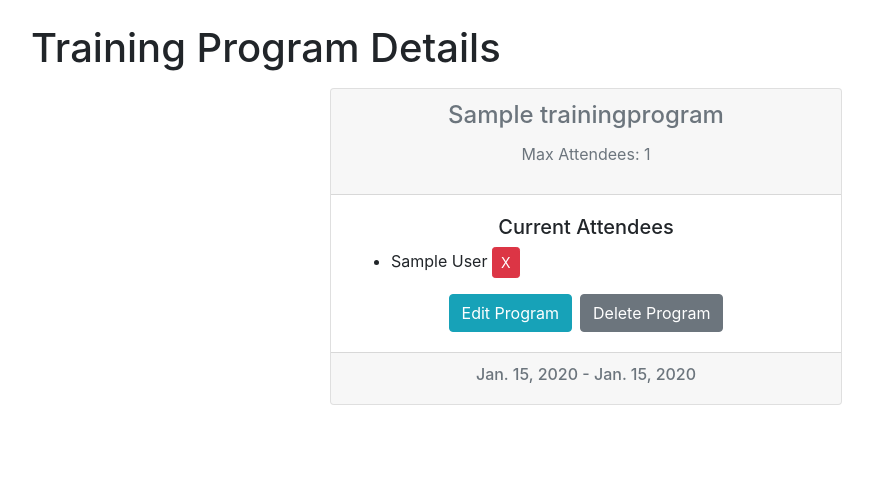
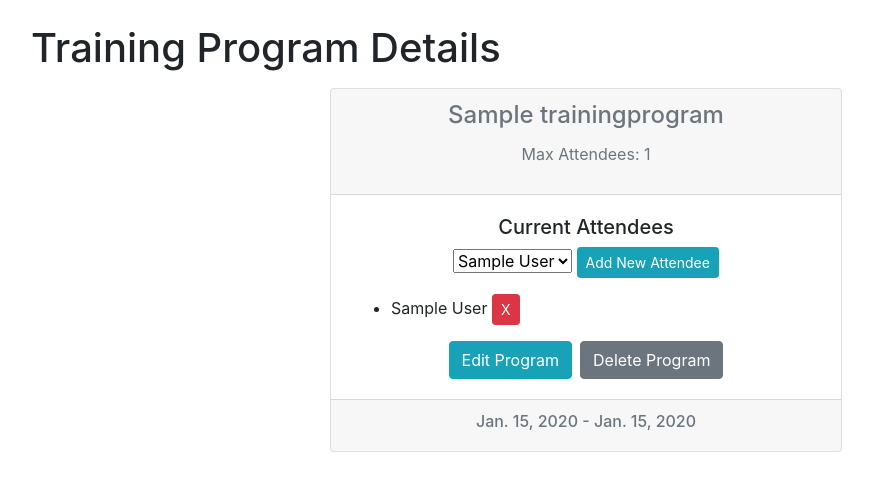
Before and after one commit to blathering-barnacles/Bangazon, a Django app: page /workforce/programs/1/ in a window 1280 px wide. Shown: the part 56-547 px from the top of the page, without its empty margins (54-927 px from the left). Run offline with Django 3.2, Linux system fonts and the light colour scheme; tables that the repository leaves empty hold one stand-in row (values such as "Sample post"); some libraries are stand-ins or nearby versions.

Commit message:
Refactor add attendees to training program to use raw SQL

```diff
--- a/workforce/templates/workforce/programDetail.html
+++ b/workforce/templates/workforce/programDetail.html
@@ -10,15 +10,15 @@
                 </div>
         <div class="card-body text-left">
                 <h5 class="text-center">Current Attendees</h5>
-                <!-- <form action="{% url 'workforce:addAttendee' program.id %}" method="post" class="text-center mb-3">
+                <form action="{% url 'workforce:addAttendee' program.id %}" method="post" class="text-center mb-3">
                         {% csrf_token %}
-                        <select name="nonAttendee" id="employees" >
-                            {% for nonAttendee in nonAttendees %}
-                            <option name="nonAttendee1" value="{{ nonAttendee.employee_id }}" class="d-inline">{{ nonAttendee.employee.firstName }} {{ nonAttendee.employee.lastName }}</option>
+                        <select name="attendee" id="employees" >
+                            {% for employee in employees %}
+                            <option name="attendee" value="{{ employee.id}}" class="d-inline">{{ employee.firstName }} {{ employee.lastName }}</option>
                             {% endfor %}
                         </select>
                         <input type="submit" value="Add New Attendee" class="btn btn-info btn-sm"/>
-                    </form> -->
+                    </form>
                 {% for attendee in attendees %}
                 <ul>
                     <li>{{ attendee.employee.firstName}} {{attendee.employee.lastName}} <form action="{% url 'workforce:deleteAttendee' attendee.id %}" method="post" class="d-inline">
--- a/workforce/views/trainingProgramDetail_view.py
+++ b/workforce/views/trainingProgramDetail_view.py
@@ -4,6 +4,7 @@ from django.http import HttpResponse, HttpResponseRedirect
 from django.urls import reverse
 from django.utils import timezone
 from django.db.models import Q
+from django.db import connection
 
 from ..models import TrainingProgram, EmployeeTrainingProgram, Employee
 
@@ -23,30 +24,9 @@ def programsDetail(request, program_id):
     program = TrainingProgram.objects.raw(program_sql, [program_id])[0]
     attendees_sql = 'SELECT * FROM workforce_employeetrainingprogram as et WHERE et.trainingProgram_id=%s'
     attendees = EmployeeTrainingProgram.objects.raw(attendees_sql, [program_id])
+    employees = Employee.objects.raw('SELECT * from workforce_employee')
 
-
-    # for loop not in use
-    # nonAttendees = ""
-    # for person in attendees:
-        # attendeeId = person.id
-        # print("PERSON ID: ", person.id)
-        # This query looks for employees which are in the join table with training programs that do not have this programs id
-        # nonAttendees = EmployeeTrainingProgram.objects.raw('''SELECT we.* FROM workforce_employeetrainingprogram we WHERE we.trainingProgram_id <> %s''', [thisProgram])
-
-    # nonAttendees_sql = 'SELECT workforce_employeetrainingprogram.employee_id FROM workforce_employeetrainingprogram WHERE NOT (workforce_employeetrainingprogram.trainingProgram_id=%s);'
-
-    # nonAttendees = Employee.objects.raw('''SELECT we.* FROM workforce_employee we''')
-
-    # nonAttendees = EmployeeTrainingProgram.objects.raw(nonAttendees_sql, [program_id])
-    # nonAttendees = EmployeeTrainingProgram.objects.filter(~Q(trainingProgram_id=program_id))
-
-    # This raw query looks for employees that are not in the join table of employee training program, currently not in use.
-    # nonAttendeesToAny = EmployeeTrainingProgram.objects.raw('''
-    # SELECT workforce_employee.*
-    # FROM workforce_employee WHERE NOT EXISTS (SELECT * FROM  workforce_employeetrainingprogram WHERE workforce_employeetrainingprogram.employee_id = workforce_employee.id)
-    # ''')
-
-    context = {'program': program, 'attendees': attendees}
+    context = {'program': program, 'attendees': attendees, 'employees': employees}
     return render(request, 'workforce/programDetail.html', context)
 
 
@@ -70,17 +50,17 @@ def newAttendee(request, program_id):
      HttpResponseRedirect: Redirects to the detail of this program.
 
     '''
-    program = get_object_or_404(TrainingProgram, pk=program_id)
-    newAttendee = request.POST['nonAttendee']
-    currentAttendee = EmployeeTrainingProgram.objects.filter(employee_id=newAttendee,trainingProgram_id=program_id)
-    print("CURRENT ATTENDEE: ", currentAttendee.values())
+    newAttendee = request.POST['attendee']
 
-    if not currentAttendee:
-        q = EmployeeTrainingProgram(employee_id=newAttendee,trainingProgram_id=program.id)
-        q.save()
-    else:
-        print("That person is already attending this program")
-    return HttpResponseRedirect(reverse('workforce:programsDetail', args=(program.id,)))
+    with connection.cursor() as cursor:
+        cursor.execute('INSERT into workforce_employeetrainingprogram VALUES(%s, %s, %s)', [None, newAttendee, program_id])
+
+    # if not currentAttendee:
+    #     q = EmployeeTrainingProgram(employee_id=newAttendee,trainingProgram_id=program.id)
+    #     q.save()
+    # else:
+    #     print("That person is already attending this program")
+    return HttpResponseRedirect(reverse('workforce:programsDetail', args=(program_id,)))
 
 def deleteAttendee(request, trainingProgram_id):
 
```
Also changed, not shown: workforce/views/addEmployee_view.py (+0 -34 lines).
